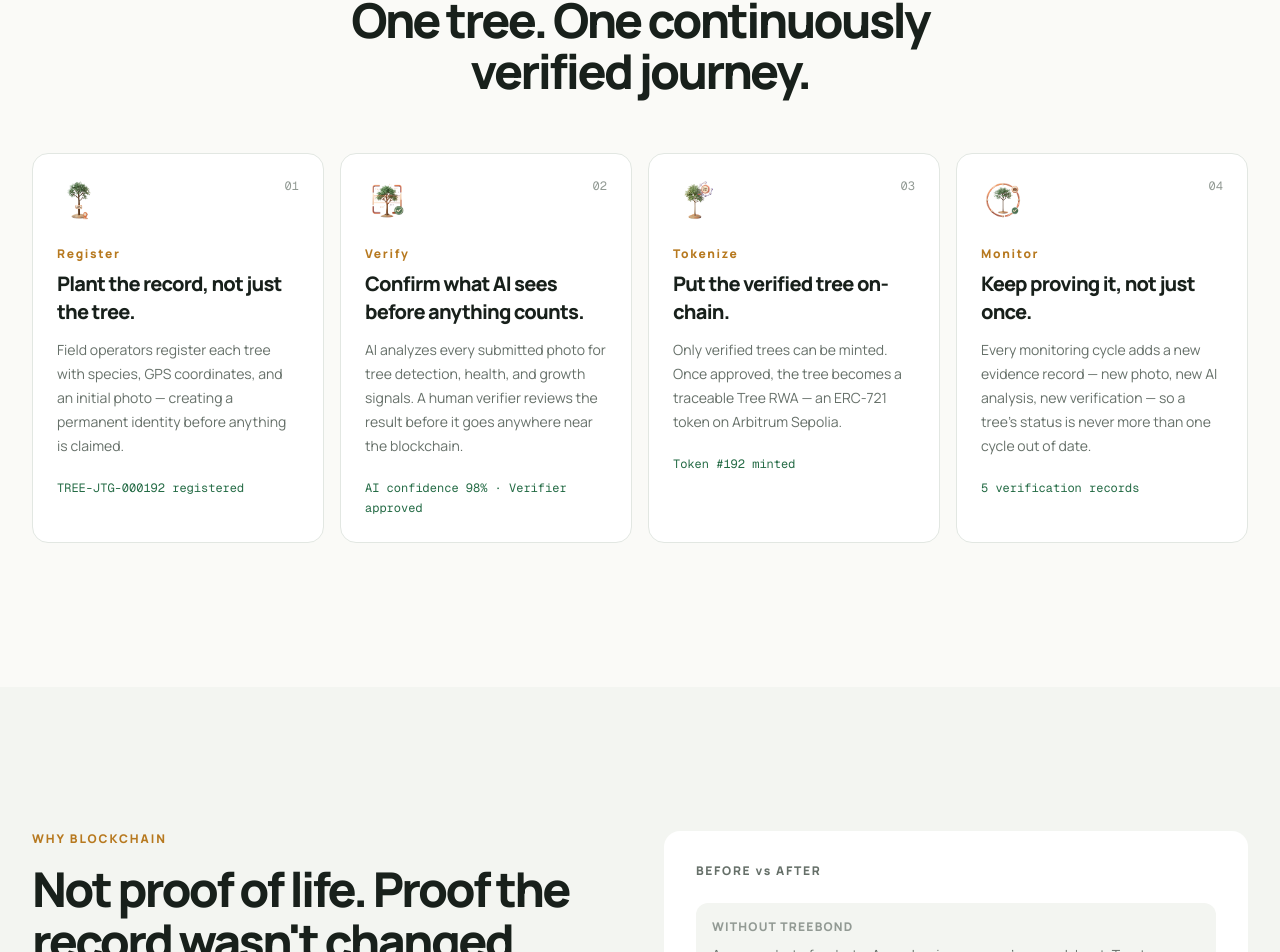
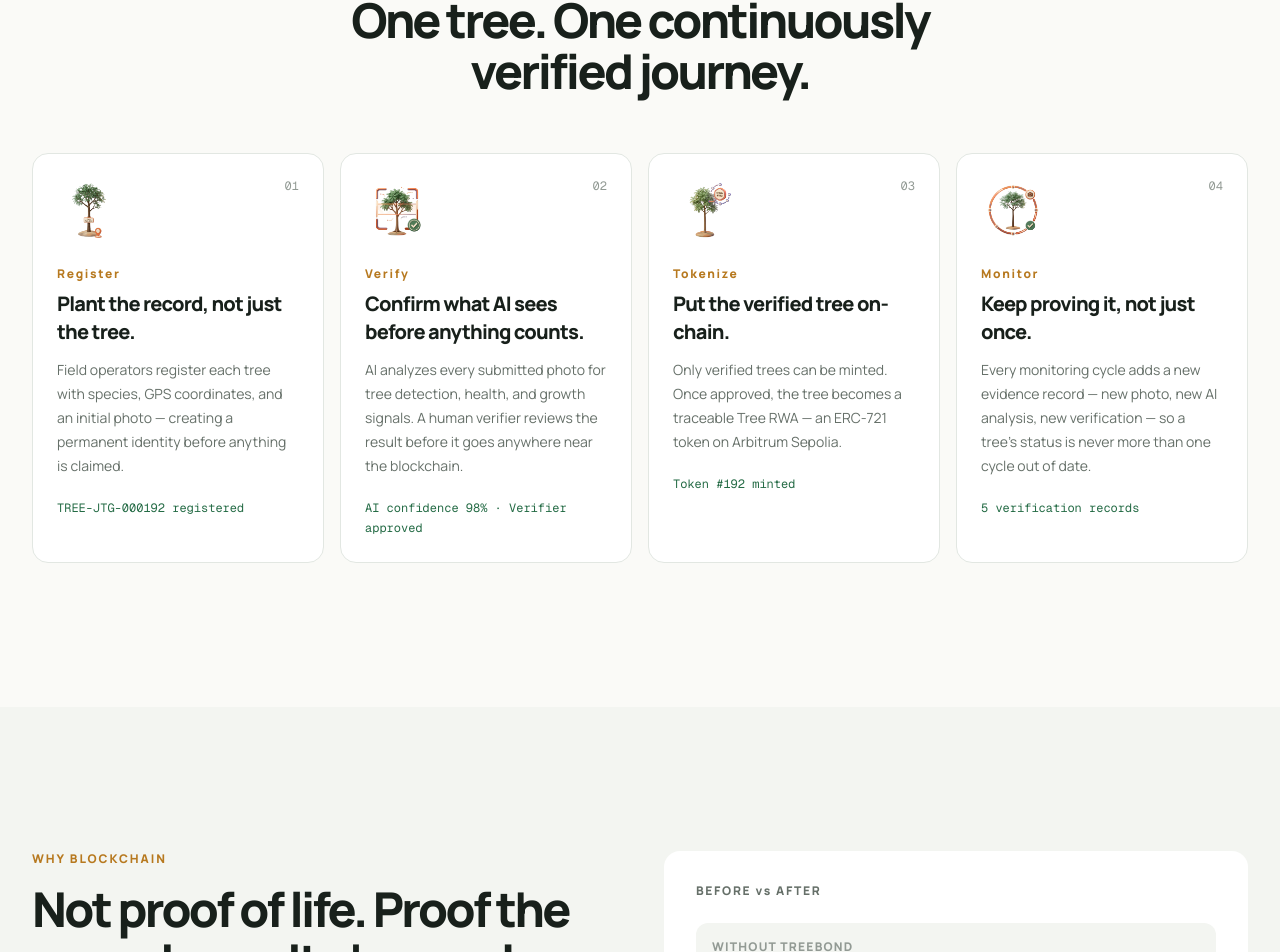
Before and after one commit to ecorimbawa/treebond-ai, a Next.js app: page / in a window 1280 px wide. Shown: the part 1675-2627 px from the top of the page. Built offline with nearby package versions, Linux system fonts and the light colour scheme.

Commit message:
Increase process step icon size from 44x44 to 64x64
Make the Register, Verify, Tokenize, and Monitor step images larger for better visibility.

```diff
--- a/app/(public)/page.tsx
+++ b/app/(public)/page.tsx
@@ -607,33 +607,33 @@ export default function Home() {
                   <Image
                     src="/Gemini_Generated_Image_27s70u27s70u27s7-removebg-preview.png"
                     alt={title}
-                    width={44}
-                    height={44}
-                    className="size-11"
+                    width={64}
+                    height={64}
+                    className="size-16"
                   />
                 ) : number === "02" ? (
                   <Image
                     src="/Gemini_Generated_Image_536jxa536jxa536j-removebg-preview.png"
                     alt={title}
-                    width={44}
-                    height={44}
-                    className="size-11"
+                    width={64}
+                    height={64}
+                    className="size-16"
                   />
                 ) : number === "03" ? (
                   <Image
                     src="/Gemini_Generated_Image_7wjar37wjar37wja-removebg-preview.png"
                     alt={title}
-                    width={44}
-                    height={44}
-                    className="size-11"
+                    width={64}
+                    height={64}
+                    className="size-16"
                   />
                 ) : number === "04" ? (
                   <Image
                     src="/Gemini_Generated_Image_5vbwwm5vbwwm5vbw-removebg-preview.png"
                     alt={title}
-                    width={44}
-                    height={44}
-                    className="size-11"
+                    width={64}
+                    height={64}
+                    className="size-16"
                   />
                 ) : (
                   <span className="grid size-11 place-items-center rounded-xl bg-[#DDEEE3] text-[#246B45]">
```
